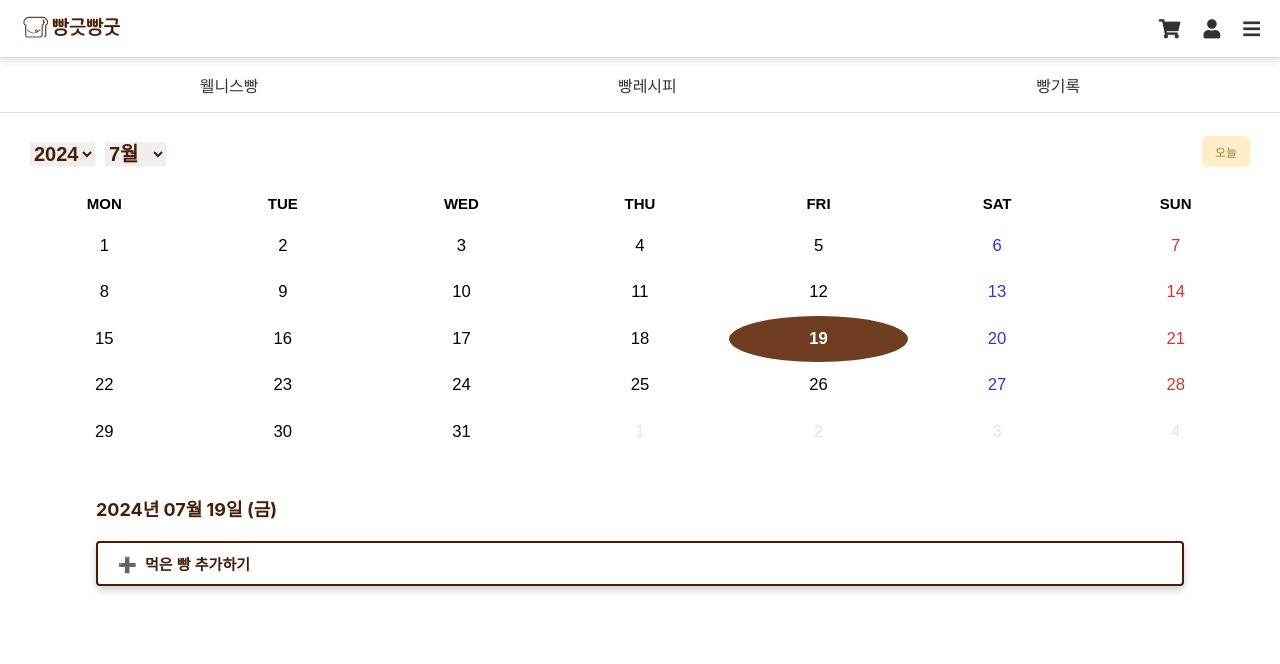
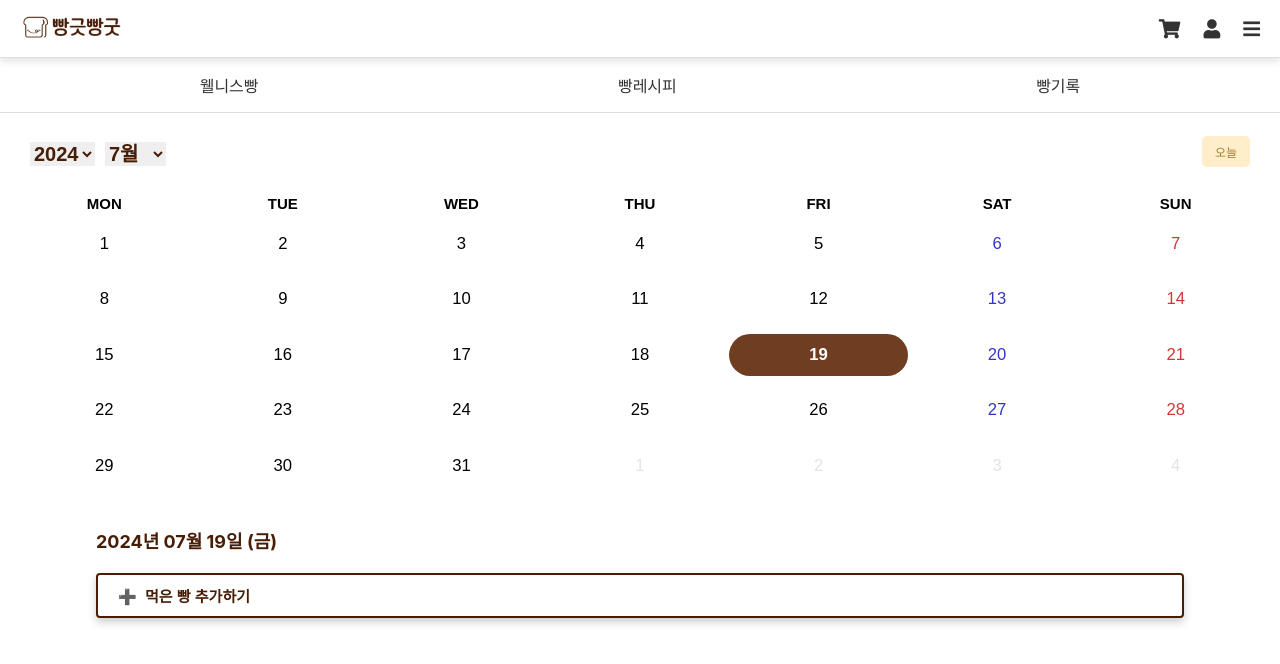
Before and after one commit to Likelion-at-SMWU-12th/DreamPatissier-Client, a React (Create React App) app in the folder dream/: page /diary in a window 1280 px wide. Shown: the top 664 px of the page. Built offline with nearby package versions, Linux system fonts and the light colour scheme.

Commit message:
[Style] 간격 수정

```diff
--- a/dream/src/styles/Diary.css
+++ b/dream/src/styles/Diary.css
@@ -24,9 +24,15 @@
   font-size: 20px;
 }
 
+/* 전체 달력 컨테이너를 그리드로 설정 */
+.react-calendar__month-view__days {
+  display: grid;
+  grid-row-gap: 13px; /* 행 사이의 간격 제거 */
+}
+
 /* 날짜 셀의 기본 스타일링 */
 .react-calendar__tile {
-  padding: 12px;
+  padding: 10px;
   position: relative;
   display: flex;
   justify-content: center;
@@ -38,14 +44,14 @@
 .react-calendar__tile--active {
   background: #6f3d21 !important;
   color: white !important;
-  border-radius: 50%; /* 원형으로 만들기 위해 50%로 수정 */
+  border-radius: 50px;
   font-weight: bold;
 }
 
 /* 오늘 날짜 스타일 */
 .react-calendar__tile--now {
   background: #fff5ef;
-  border-radius: 50%;
+  border-radius: 50px;
 }
 
 /* 요일 밑줄 제거 */
```
